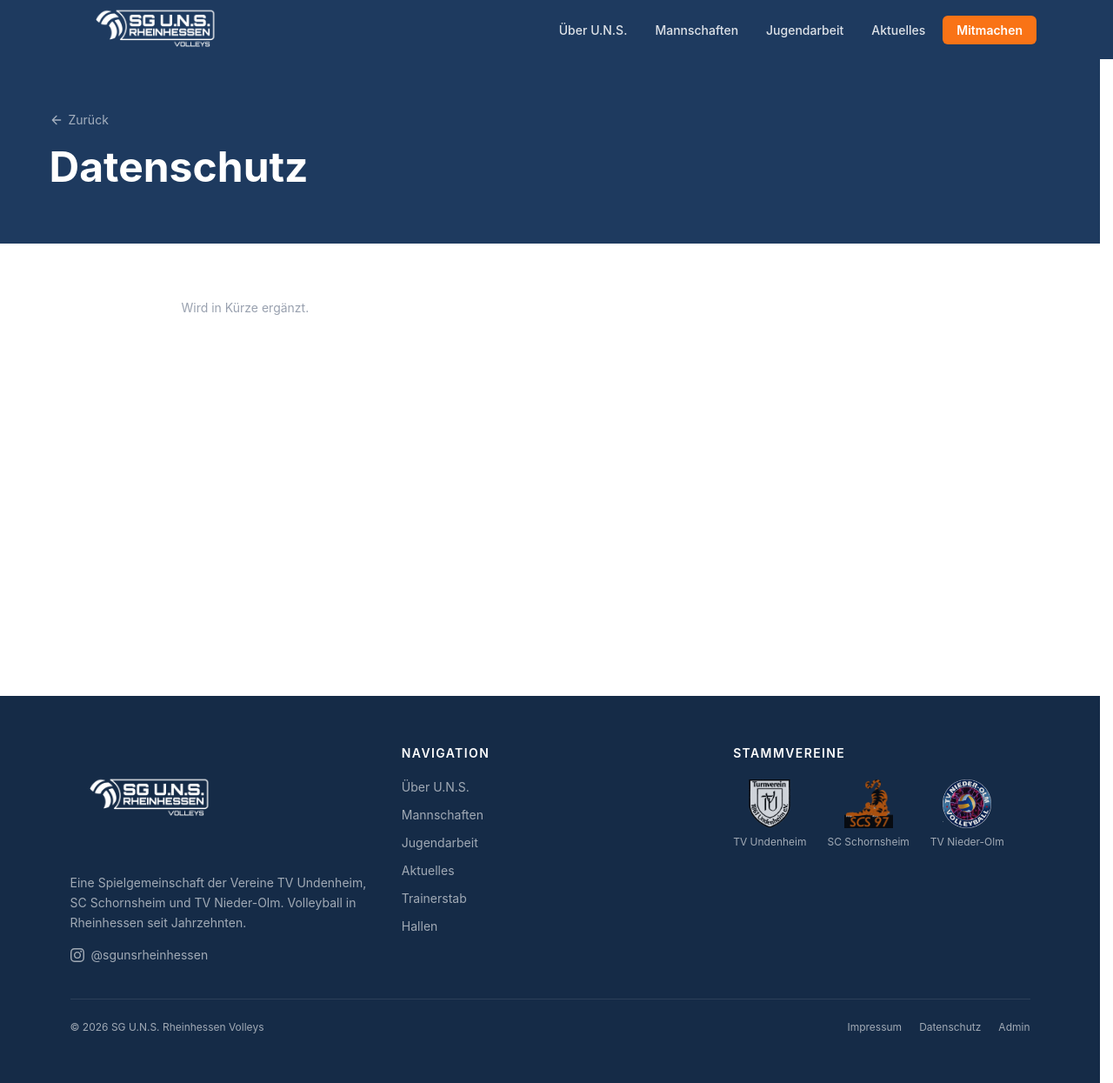
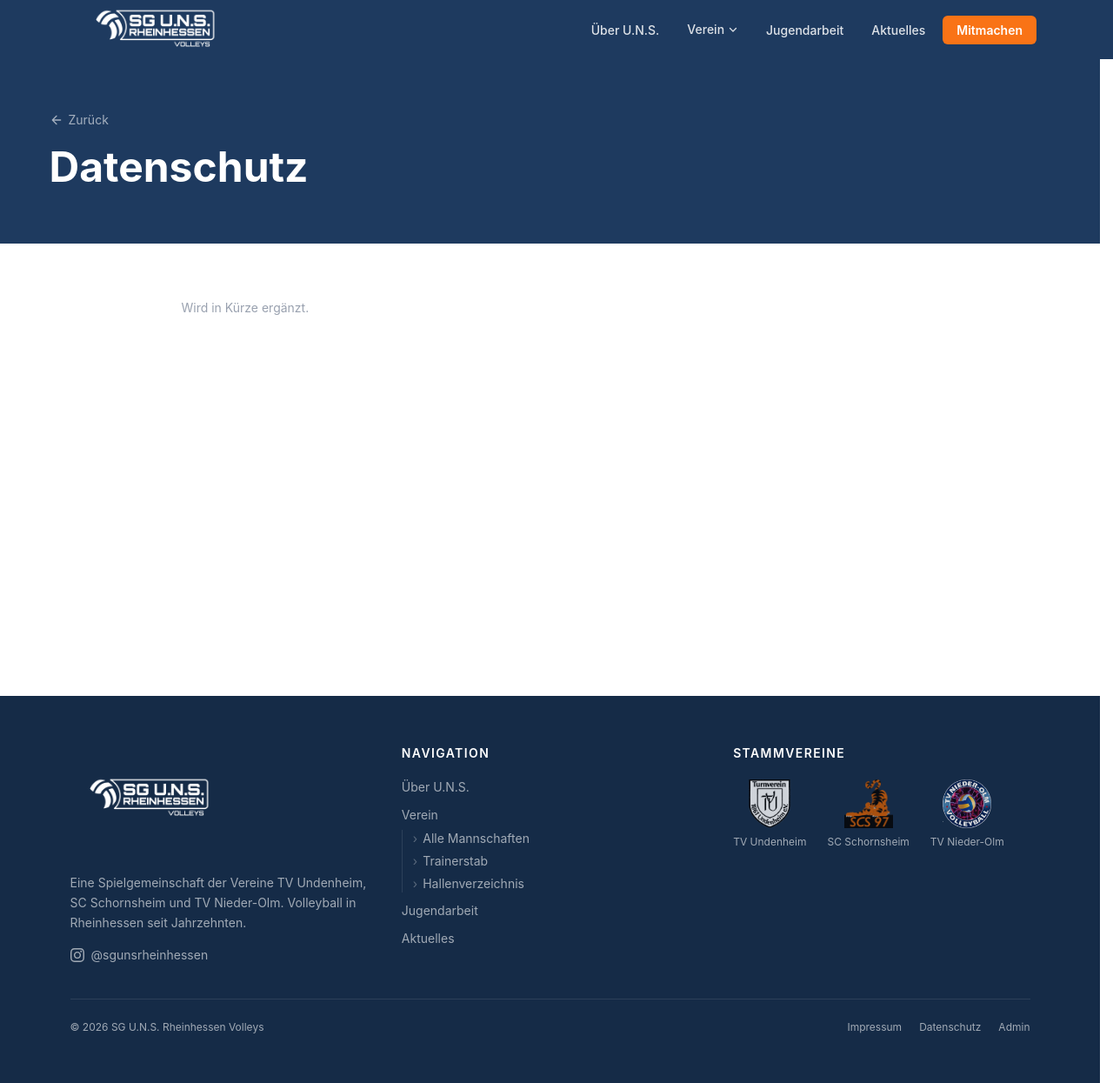
Before and after one commit to niklashoefling/sg-uns-website, a Next.js app: page /datenschutz in a window 1280 px wide. Shown: the whole page at 87% size. Built offline with nearby package versions, Linux system fonts and the light colour scheme.

Commit message:
feat: Dropdown-Navigation für Mannschaften, Footer-Umbau, Sitemap
- Navbar: Dropdown unter Mannschaften mit Trainerstab und Hallenverzeichnis
- Footer: navLinks direkt genutzt, footerLinks entfernt, Unterpunkte eingerückt
- Sitemap: /trainer und /hallen ergänzt

```diff
--- a/src/app/sitemap.ts
+++ b/src/app/sitemap.ts
@@ -8,6 +8,8 @@ export default async function sitemap(): Promise<MetadataRoute.Sitemap> {
   const staticRoutes: MetadataRoute.Sitemap = [
     { url: BASE_URL, priority: 1.0 },
     { url: `${BASE_URL}/mannschaften`, priority: 0.9 },
+    { url: `${BASE_URL}/trainer`, priority: 0.7 },
+    { url: `${BASE_URL}/hallen`, priority: 0.6 },
     { url: `${BASE_URL}/aktuelles`, priority: 0.9 },
     { url: `${BASE_URL}/jugendarbeit`, priority: 0.7 },
     { url: `${BASE_URL}/kontakt`, priority: 0.6 },
--- a/src/components/layout/Footer.tsx
+++ b/src/components/layout/Footer.tsx
@@ -1,6 +1,6 @@
 import Link from 'next/link'
 import Image from 'next/image'
-import { footerLinks, stammvereine } from '@/lib/site'
+import { navLinks, stammvereine } from '@/lib/site'
 
 export default function Footer() {
   return (
@@ -43,11 +43,27 @@ export default function Footer() {
               Navigation
             </h3>
             <ul className="space-y-2">
-              {footerLinks.map((link) => (
+              {navLinks.map((link) => (
                 <li key={link.href}>
-                  <a href={link.href} className="text-sm hover:text-white transition-colors">
-                    {link.label}
-                  </a>
+                  {link.children ? (
+                    <span className="text-sm cursor-default">{link.label}</span>
+                  ) : (
+                    <a href={link.href} className="text-sm hover:text-white transition-colors">
+                      {link.label}
+                    </a>
+                  )}
+                  {link.children && (
+                    <ul className="mt-1.5 space-y-1.5 pl-3 border-l border-white/10">
+                      {link.children.map((child) => (
+                        <li key={child.href} className="flex items-center gap-1.5">
+                          <span className="text-white/30 text-sm">›</span>
+                          <a href={child.href} className="text-sm text-white/60 hover:text-white transition-colors">
+                            {child.label}
+                          </a>
+                        </li>
+                      ))}
+                    </ul>
+                  )}
                 </li>
               ))}
             </ul>
--- a/src/components/layout/Navbar.tsx
+++ b/src/components/layout/Navbar.tsx
@@ -1,17 +1,29 @@
 'use client'
 
 import Image from 'next/image'
-import { useState, useEffect } from 'react'
+import { useState, useEffect, useRef } from 'react'
 import { navLinks } from '@/lib/site'
 
 export default function Navbar() {
   const [menuOpen, setMenuOpen] = useState(false)
   const [scrolled, setScrolled] = useState(false)
+  const [openDropdown, setOpenDropdown] = useState<string | null>(null)
+  const dropdownRef = useRef<HTMLLIElement>(null)
 
   useEffect(() => {
     const onScroll = () => setScrolled(window.scrollY > 20)
     window.addEventListener('scroll', onScroll)
     return () => window.removeEventListener('scroll', onScroll)
+  }, [])
+
+  useEffect(() => {
+    const onClickOutside = (e: MouseEvent) => {
+      if (dropdownRef.current && !dropdownRef.current.contains(e.target as Node)) {
+        setOpenDropdown(null)
+      }
+    }
+    document.addEventListener('mousedown', onClickOutside)
+    return () => document.removeEventListener('mousedown', onClickOutside)
   }, [])
 
   return (
@@ -31,7 +43,41 @@ export default function Navbar() {
         </a>
 
         <ul className="hidden md:flex items-center gap-2 list-none">
-          {navLinks.map((link) => (
+          {navLinks.map((link) =>
+            link.children ? (
+              <li key={link.href} className="relative" ref={dropdownRef}>
+                <button
+                  type="button"
+                  onClick={() => setOpenDropdown(openDropdown === link.href ? null : link.href)}
+                  className="flex items-center gap-1 text-white/85 hover:text-white hover:bg-white/10 px-3 py-1.5 rounded text-sm font-medium transition-colors cursor-pointer bg-transparent border-none"
+                >
+                  {link.label}
+                  <svg
+                    className={`w-3 h-3 transition-transform ${openDropdown === link.href ? 'rotate-180' : ''}`}
+                    fill="none"
+                    viewBox="0 0 24 24"
+                    stroke="currentColor"
+                    strokeWidth={2.5}
+                  >
+                    <path strokeLinecap="round" strokeLinejoin="round" d="M19 9l-7 7-7-7" />
+                  </svg>
+                </button>
+                {openDropdown === link.href && (
+                  <div className="absolute top-full left-0 mt-1 bg-white rounded-lg shadow-lg border border-gray-100 py-1 min-w-44 z-50">
+                    {link.children.map((child) => (
+                      <a
+                        key={child.href}
+                        href={child.href}
+                        onClick={() => setOpenDropdown(null)}
+                        className="block px-4 py-2.5 text-sm text-secondary hover:bg-gray-50 hover:text-primary transition-colors"
+                      >
+                        {child.label}
+                      </a>
+                    ))}
+                  </div>
+                )}
+              </li>
+            ) : (
               <li key={link.href}>
                 <a
                   href={link.href}
@@ -40,7 +86,8 @@ export default function Navbar() {
                   {link.label}
                 </a>
               </li>
-          ))}
+            ),
+          )}
           <li>
             <a
               href="/kontakt"
@@ -71,7 +118,30 @@ export default function Navbar() {
 
       {menuOpen && (
         <div className="md:hidden bg-secondary px-6 pb-6 flex flex-col gap-1">
-          {navLinks.map((link) => (
+          {navLinks.map((link) =>
+            link.children ? (
+              <div key={link.href}>
+                <a
+                  href={link.href}
+                  className="text-white/85 hover:text-white px-4 py-3 rounded text-base font-medium transition-colors block"
+                  onClick={() => setMenuOpen(false)}
+                >
+                  {link.label}
+                </a>
+                <div className="pl-4 flex flex-col gap-0.5">
+                  {link.children.slice(1).map((child) => (
+                    <a
+                      key={child.href}
+                      href={child.href}
+                      className="text-white/60 hover:text-white/90 px-4 py-2 rounded text-sm font-medium transition-colors"
+                      onClick={() => setMenuOpen(false)}
+                    >
+                      {child.label}
+                    </a>
+                  ))}
+                </div>
+              </div>
+            ) : (
               <a
                 key={link.href}
                 href={link.href}
@@ -80,7 +150,8 @@ export default function Navbar() {
               >
                 {link.label}
               </a>
-          ))}
+            ),
+          )}
           <a
             href="/kontakt"
             className="bg-primary hover:bg-primary-dark text-white px-4 py-3 rounded-md text-base font-semibold text-center mt-2 transition-colors"
--- a/src/lib/site.ts
+++ b/src/lib/site.ts
@@ -1,14 +1,16 @@
 export const navLinks = [
   { href: '/#ueber-uns', label: 'Über U.N.S.' },
-  { href: '/mannschaften', label: 'Mannschaften' },
+  {
+    href: '/mannschaften',
+    label: 'Verein',
+    children: [
+      { href: '/mannschaften', label: 'Alle Mannschaften' },
+      { href: '/trainer', label: 'Trainerstab' },
+      { href: '/hallen', label: 'Hallenverzeichnis' },
+    ],
+  },
   { href: '/jugendarbeit', label: 'Jugendarbeit' },
   { href: '/aktuelles', label: 'Aktuelles' },
-]
-
-export const footerLinks = [
-  ...navLinks,
-  { href: '/trainer', label: 'Trainerstab' },
-  { href: '/hallen', label: 'Hallen' },
 ]
 
 export const WOCHENTAGE = [
```
Lines whose indentation alone changed are shown as unchanged.
